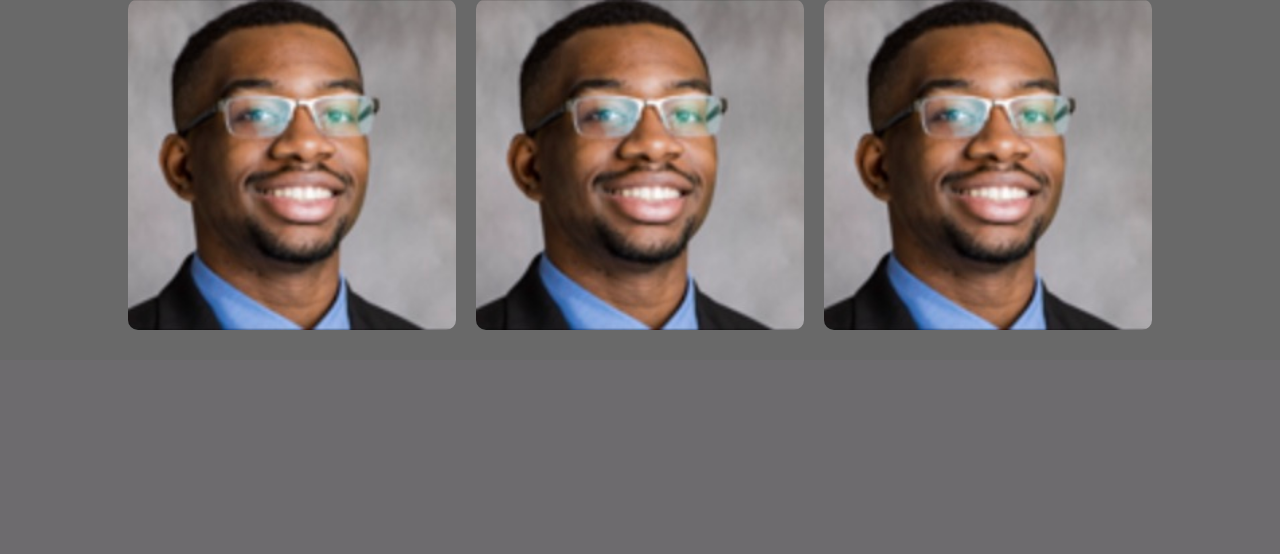
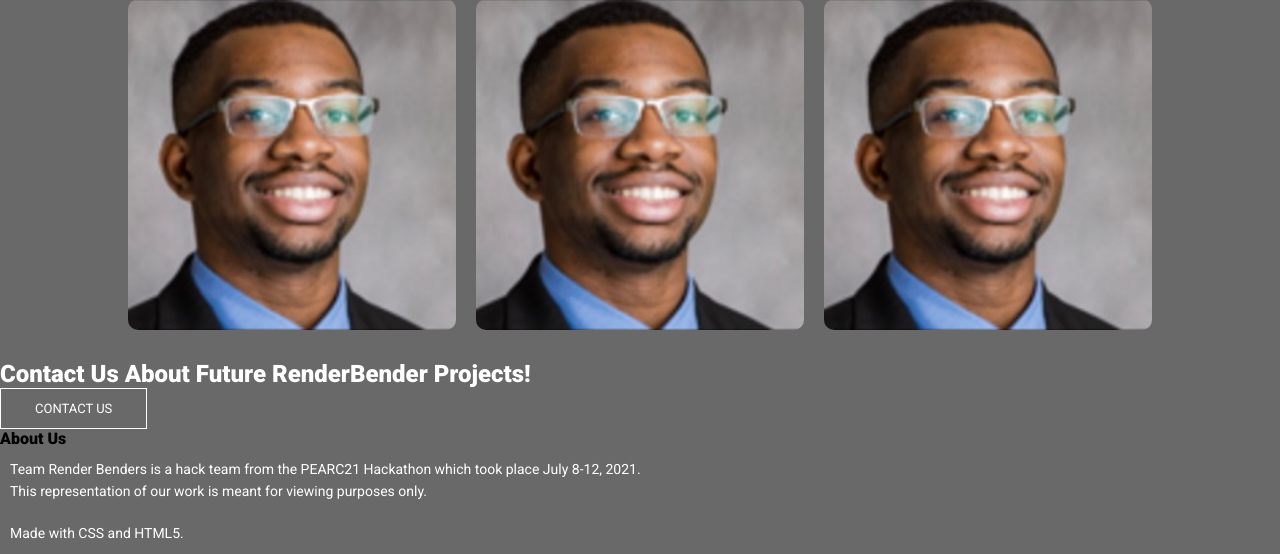
Before and after one commit to rollercoaster111/renderbenders, a Flask app: page / in a window 1280 px wide. Shown: the part 1302-1856 px from the top of the page. Before the commit the page ends 1632 px from the top, so only its background shows below. Run offline with Flask 2, Linux system fonts and the light colour scheme.

Commit message:
made semi-final changes

```diff
--- a/templates/main.html
+++ b/templates/main.html
@@ -48,7 +48,7 @@
 			<div class="intro-col">
 				<img src="images/Chris_Metellus.jpg">
 				<div class="layer">
-					<h3>Resources</h3>
+					<h3>Resources and Sponsors</h3>
 				</div>
 			</div>
 			<div class="intro-col">
@@ -59,5 +59,27 @@
 			</div>
 		</div>
 	</section>
+
+	<!--Call to Action-->
+	<section class="cta">
+		<h1>Contact Us About Future RenderBender Projects!</h1>
+		<a href="https://www.youtube.com/watch?v=dQw4w9WgXcQ" class="hero-btn">CONTACT US</a>
+
+	</section>
+	<!---Footer-->
+	<section class="footer">
+		<h4>About Us</h4>
+		<p>Team Render Benders is a hack team from the PEARC21 Hackathon which took place July 8-12, 2021.<br> This representation of our work is meant for viewing purposes only.</p>
+		<!----
+		<div class="icons">
+			<i class="fa fa-facebook"></i>
+			<i class="fa fa-facebook-square"></i>
+			<i class="fa fa-facebook-square"></i>
+			<i class="fa fa-facebook-square"></i>
+			<i class="fa fa-facebook-square"></i>
+		</div>
+	-->
+		<p>Made with CSS and HTML5.</p>
+	</section>
 </body>
 </html>
```
